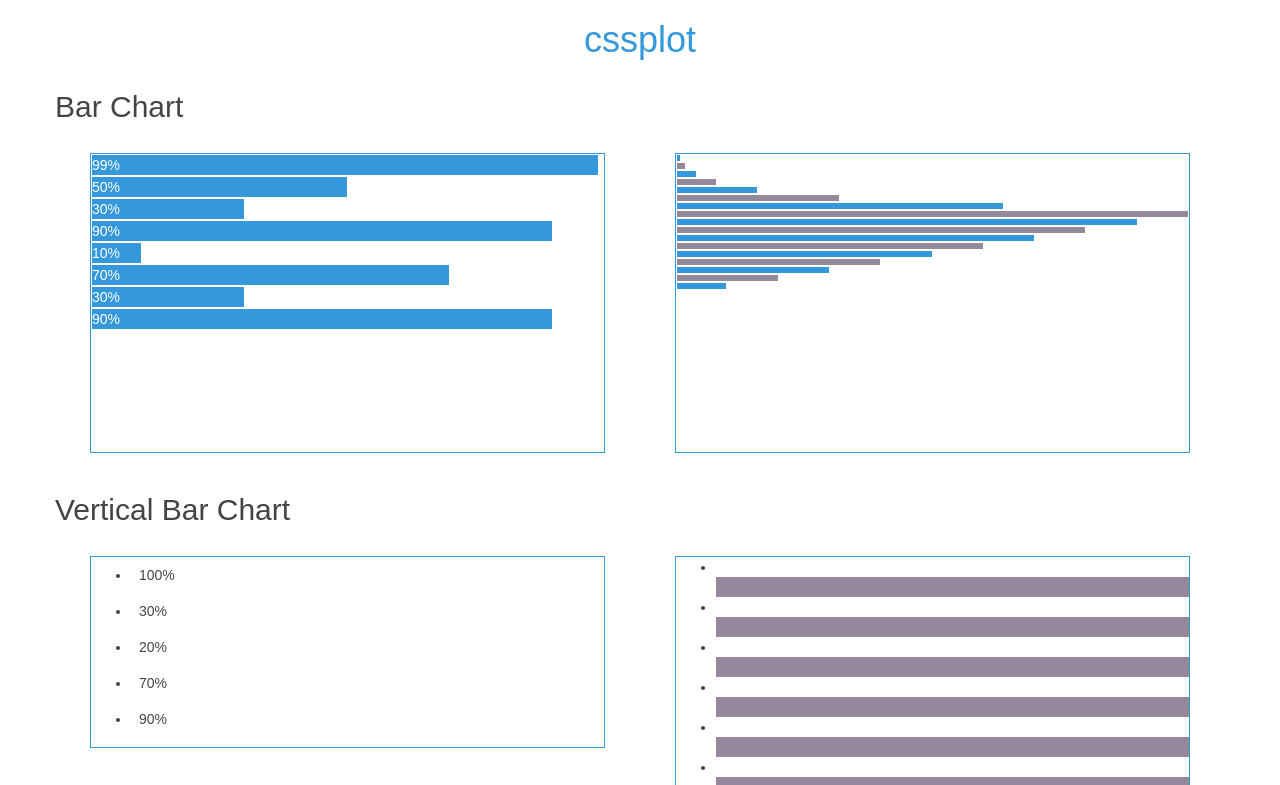
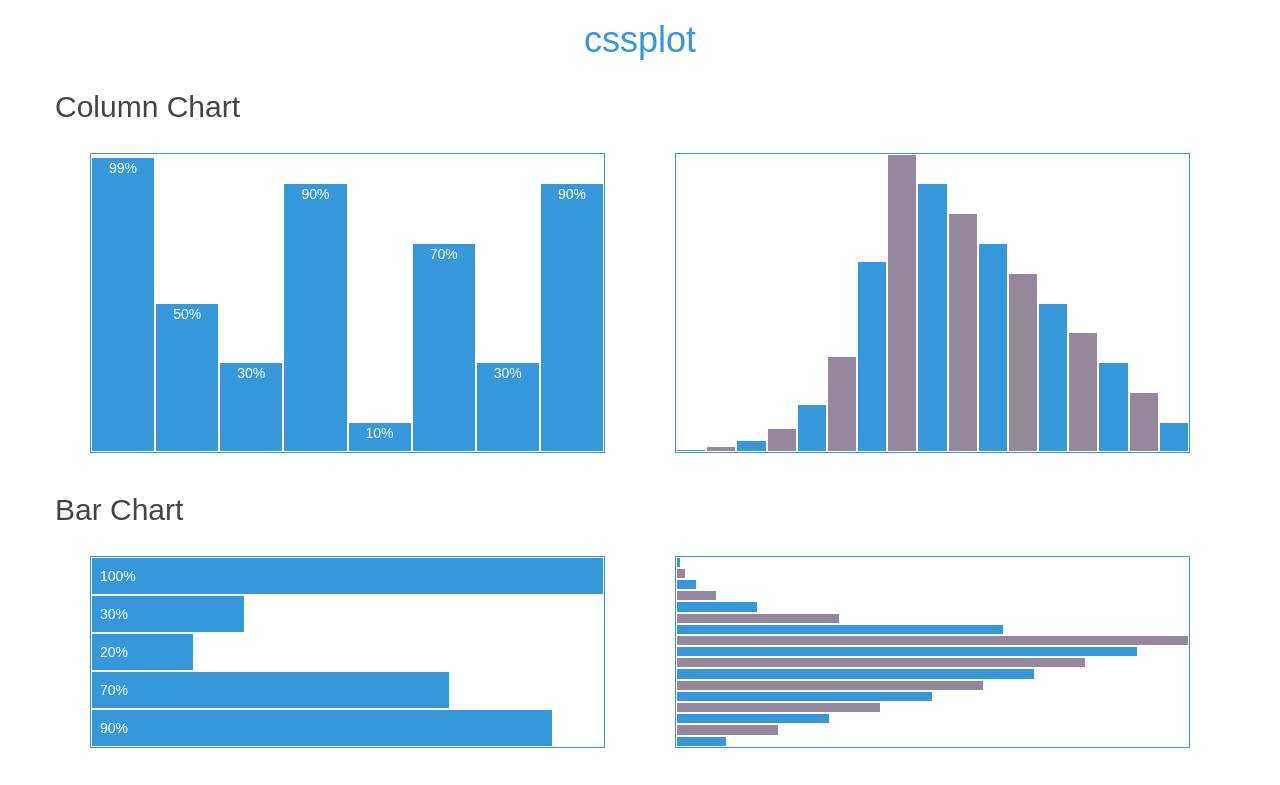
Before and after one commit to asciimoo/cssplot, a plain HTML site: page index.html in a window 1280 px wide. Shown: the top 785 px of the page. Drawn offline with nearby package versions, Linux system fonts and the light colour scheme.

Commit message:
[enh] naming update

```diff
--- a/index.html
+++ b/index.html
@@ -10,9 +10,9 @@
     <link rel="stylesheet" href="https://maxcdn.bootstrapcdn.com/bootstrap/3.2.0/css/bootstrap.min.css" />
     <style>
     body { font-family: sans-serif; color: #444444; }
-    .bar-chart, .vertical-chart, .scatter-plot { margin: 20px; border: 1px solid #3498db; }
-    .scatter-plot, .bar-chart { height: 300px; }
-    .vertical-chart ul li { min-height: 12px; }
+    .column-chart, .bar-chart, .scatter-plot { margin: 20px; border: 1px solid #3498db; }
+    .scatter-plot, .column-chart { height: 300px; }
+    .bar-chart [data-cp-size] { min-height: 0.8em; }
     .pad ul li { padding: 8px; }
     a { color: #3498db; text-decoration: none; }
     .plot-container li:hover { opacity: 0.8; }
@@ -27,9 +27,9 @@
     </div>
     </div>
     <div class="row">
-            <h2>Bar Chart</h2>
+            <h2>Column Chart</h2>
         <div class="col-lg-6">
-            <div class="bar-chart">
+            <div class="column-chart">
                 <ul class="plot-container">
                     <li data-cp-size="99">99%</li>
                     <li data-cp-size="50">50%</li>
@@ -43,7 +43,7 @@
             </div>
         </div>
         <div class="col-lg-6">
-            <div class="bar-chart">
+            <div class="column-chart">
                 <ul class="plot-container group-by-number">
                     <li data-cp-size="1"></li>
                     <li data-cp-size="2" data-group="5"></li>
@@ -67,9 +67,9 @@
         </div>
     </div>
     <div class="row">
-            <h2>Vertical Bar Chart</h2>
+            <h2>Bar Chart</h2>
         <div class="col-lg-6">
-            <div class="vertical-chart pad">
+            <div class="bar-chart pad">
                 <ul class="plot-container">
                     <li data-cp-size="100">100%</li>
                     <li data-cp-size="30">30%</li>
@@ -80,7 +80,7 @@
             </div>
         </div>
         <div class="col-lg-6">
-            <div class="vertical-chart">
+            <div class="bar-chart">
                 <ul class="plot-container group-by-number">
                     <li data-cp-size="1"></li>
                     <li data-cp-size="2" data-group="5"></li>
```
